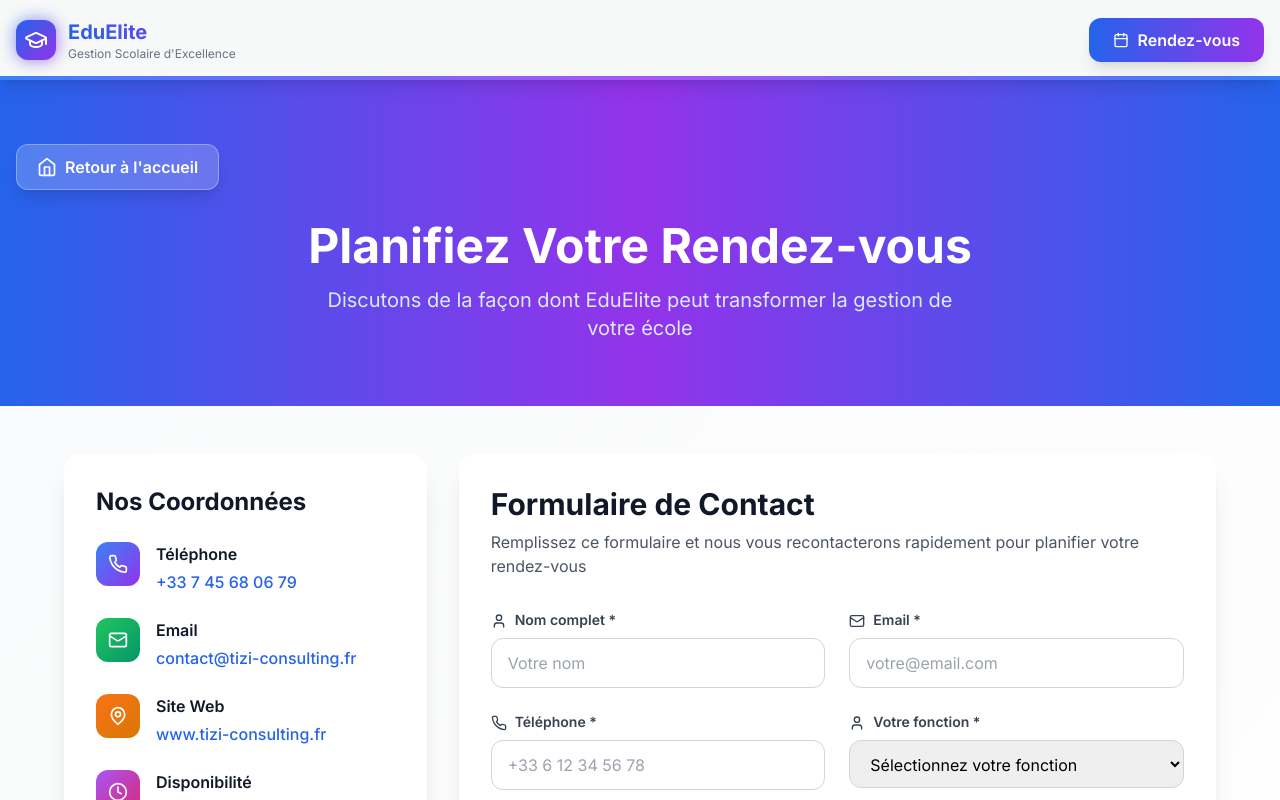
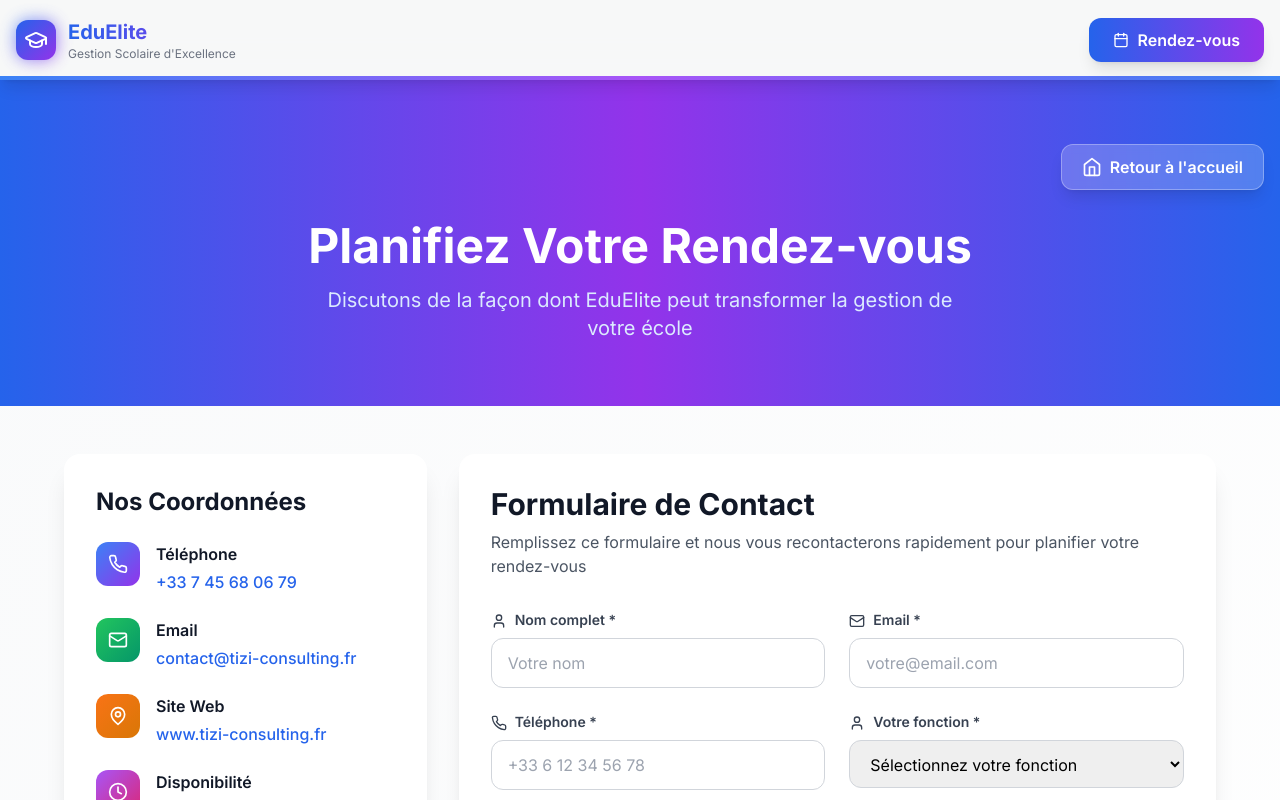
Before and after one commit to YOUNESSTIZI/tizi-consulting-EduElite, a Next.js app: page /contact in a window 1280 px wide. Shown: the top 800 px of the page. Built offline with nearby package versions, Linux system fonts and the light colour scheme; no server answers.

Commit message:
fix: Positionner le bouton retour Ã  l'accueil Ã  droite

```diff
--- a/app/contact/page.tsx
+++ b/app/contact/page.tsx
@@ -75,7 +75,7 @@ export default function ContactPage() {
       <div className="bg-gradient-to-r from-blue-600 via-purple-600 to-blue-600 text-white py-16 relative">
         <div className="container mx-auto px-4">
           {/* Bouton retour à l'accueil */}
-          <div className="mb-8 flex justify-start">
+          <div className="mb-8 flex justify-end">
             <Link
               href="/"
               className="inline-flex items-center gap-2 bg-white/20 hover:bg-white/30 text-white px-5 py-2.5 rounded-xl font-semibold transition-all duration-300 backdrop-blur-sm border border-white/30 hover:scale-105 shadow-lg"
```
